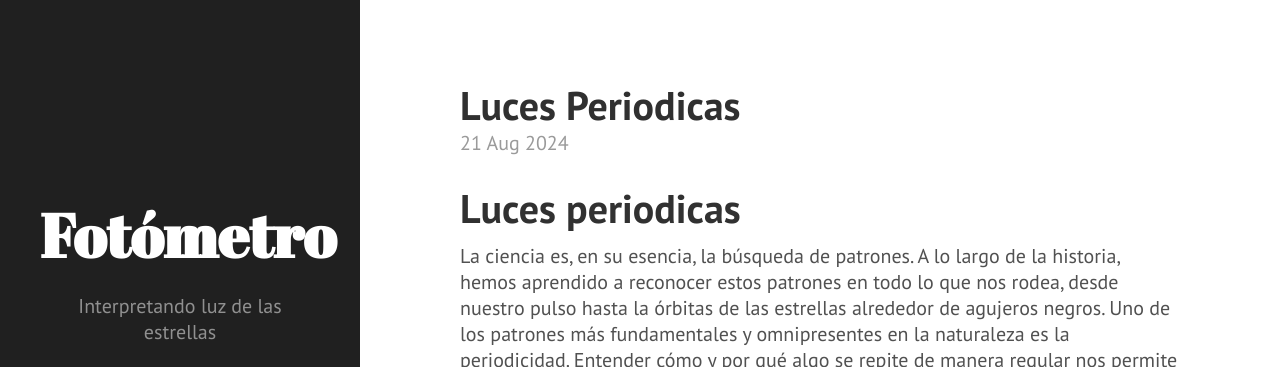
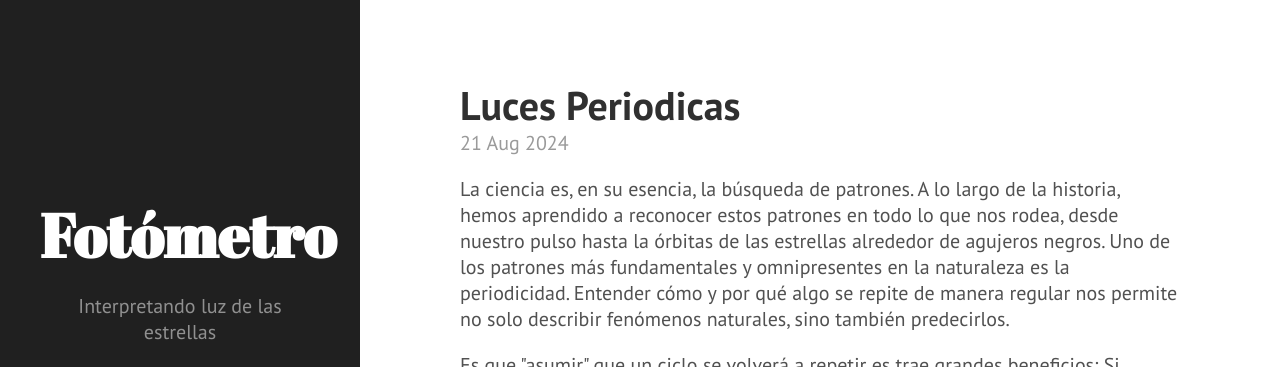
Before and after one commit to nicomedinap/nicomedinap.github.io, a Jekyll site: the page built from _posts/2024-08-21-Phase_folding.md, in a window 1280 px wide and 900 px high, cut to the strip 0-367 px from the top of the window. Built offline with Jekyll 4.4.1, drawn with Linux system fonts in a browser that asks for light colours; formulas are drawn with MathJax 3; a script that is not in the unit is left out.

Commit message:
Update 2024-08-21-Phase_folding.md

```diff
--- a/_posts/2024-08-21-Phase_folding.md
+++ b/_posts/2024-08-21-Phase_folding.md
@@ -8,7 +8,8 @@ title:  "Luces Periodicas"
 <div class="cell border-box-sizing text_cell rendered"><div class="prompt input_prompt">
 </div><div class="inner_cell">
 <div class="text_cell_render border-box-sizing rendered_html">
-<h1 id="Luces-periodicas">Luces periodicas<a class="anchor-link" href="#Luces-periodicas"></a></h1><p>La ciencia es, en su esencia, la búsqueda de patrones. A lo largo de la historia, hemos aprendido a reconocer estos patrones en todo lo que nos rodea, desde nuestro pulso hasta la órbitas de las estrellas alrededor de agujeros negros. Uno de los patrones más fundamentales y omnipresentes en la naturaleza es la periodicidad. Entender cómo y por qué algo se repite de manera regular nos permite no solo describir fenómenos naturales, sino también predecirlos.</p>
+
+<p>La ciencia es, en su esencia, la búsqueda de patrones. A lo largo de la historia, hemos aprendido a reconocer estos patrones en todo lo que nos rodea, desde nuestro pulso hasta la órbitas de las estrellas alrededor de agujeros negros. Uno de los patrones más fundamentales y omnipresentes en la naturaleza es la periodicidad. Entender cómo y por qué algo se repite de manera regular nos permite no solo describir fenómenos naturales, sino también predecirlos.</p>
 <p>Es que &quot;asumir&quot; que un ciclo se volverá a repetir es trae grandes beneficios: Si asumimos que los días se repetiran uno tras otro tras otro sin pausa ni averías, tendremos ciudades con ritmos de vida frenéticos y personas con rutinas bien definidas, en función del horario en el que suceda este increible fenómeno físico llamado &quot;órbita&quot;.</p>
 <p>Este concepto de periodicidad es clave en muchos campos de la ciencias, y sin dudas la astronomía es uno de esos campos. Las estrellas, que desde la antigüedad han sido observadas como puntos de luz fijos en el cielo, en realidad nos envían señales que varían con el tiempo. Entre todos los tipos de variaciones que estas estrellas pueden experimentar, existen el cambio de brillo periódico, y su luz puede ser analizada para obtener información sobre la física de dicha estrella, su composición, su ciclo de vida, etc. Dicho de otra forma: hasta a las estrellas es posible robarle uno y que otro secreto.</p>
 <p>¿Cómo cuantificamos la periodicidad de algo? Bueno, decimos que la función que depende del tiempo $f(t)$, que podría describir  es periódica si existe un número positivo $P$, llamado período, tal que:</p>
@@ -557,7 +558,7 @@ $$<p>donde $m_i$ son las magnitudes y $t_i$ son los tiempos dentro de la serie d
 
 
 <div class="output_html rendered_html output_subarea output_execute_result">
-<iframe width="560" height="315" src="https://www.youtube.com/embed/1eSr9jzxmaM" frameborder="0" allow="accelerometer; autoplay; encrypted-media; gyroscope; picture-in-picture" allowfullscreen></iframe>
+<iframe width="315" height="600" src="https://www.youtube.com/embed/1eSr9jzxmaM" frameborder="0" allow="accelerometer; autoplay; encrypted-media; gyroscope; picture-in-picture" allowfullscreen></iframe>
 </div>
 
 </div>
```
